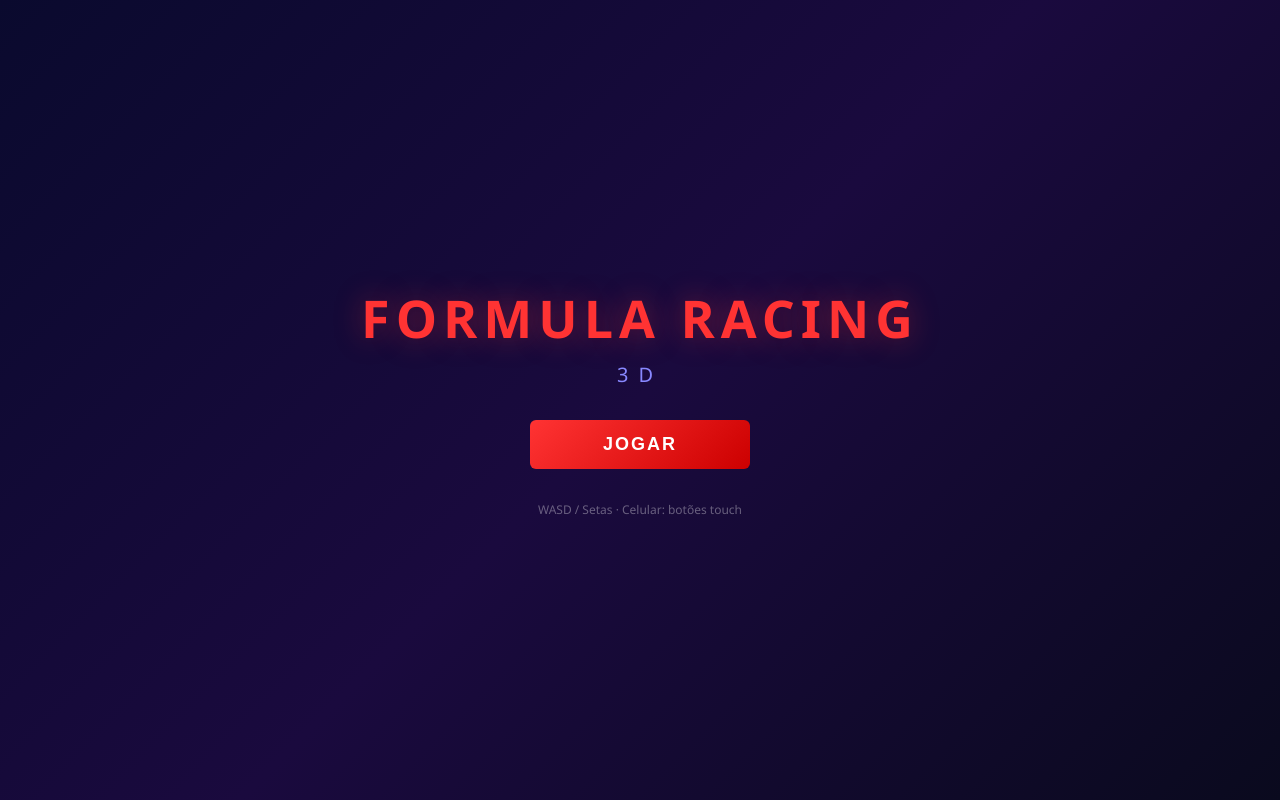
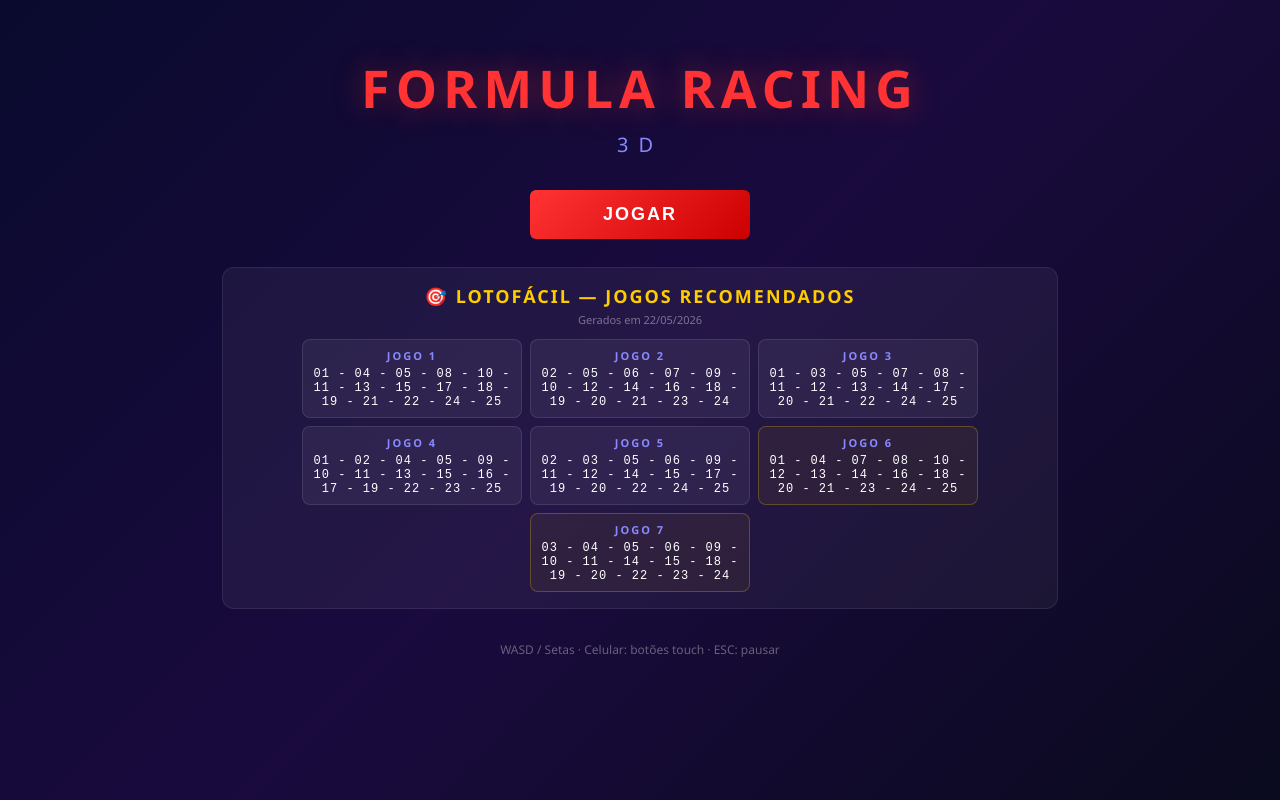
Before and after one commit to brunoxsdkl/prototipo, a website built with Vite: page index.html in a window 1280 px wide. Built offline with nearby package versions, Linux system fonts and the light colour scheme.

Commit message:
feat: improved car physics with drift/corner loss, FOV speed sensation, added Lotofácil games to menu

```diff
--- a/src/game/Car.ts
+++ b/src/game/Car.ts
@@ -8,15 +8,18 @@ export interface CarConfig {
   turnSpeed: number
   drag: number
   driftFactor: number
+  turnSpeedLoss: number
 }
 
 export class Car {
   public mesh: THREE.Group
   public speed = 0
   public config: CarConfig
+  public isDrifting = false
+  public driftIntensity = 0
 
-  private velocity = new THREE.Vector3()
   private rotationAngle = 0
+  private wheelMeshes: THREE.Mesh[] = []
 
   constructor(config: Partial<CarConfig> = {}) {
     this.config = {
@@ -26,20 +29,19 @@ export class Car {
       turnSpeed: config.turnSpeed ?? 2.2,
       drag: config.drag ?? 0.97,
       driftFactor: config.driftFactor ?? 0.85,
+      turnSpeedLoss: config.turnSpeedLoss ?? 0.92,
     }
     this.mesh = this.buildCar()
   }
 
   private buildCar(): THREE.Group {
     const group = new THREE.Group()
-
     const bodyMat = new THREE.MeshStandardMaterial({ color: 0xe02020, metalness: 0.6, roughness: 0.3 })
     const accentMat = new THREE.MeshStandardMaterial({ color: 0x222222, metalness: 0.3, roughness: 0.7 })
     const wheelMat = new THREE.MeshStandardMaterial({ color: 0x111111, roughness: 0.9 })
 
     const body = new THREE.Mesh(new THREE.BoxGeometry(1.8, 0.35, 4.2), bodyMat)
     body.position.y = 0.35
-    body.position.z = 0
     group.add(body)
 
     const cockpit = new THREE.Mesh(new THREE.BoxGeometry(0.9, 0.4, 1.8), accentMat)
@@ -54,11 +56,9 @@ export class Car {
     const rearWing = new THREE.Mesh(new THREE.BoxGeometry(2.0, 0.05, 0.6), accentMat)
     rearWing.position.set(0, 0.7, -2.2)
     group.add(rearWing)
-
     const rearWingUp = new THREE.Mesh(new THREE.BoxGeometry(1.6, 0.3, 0.1), accentMat)
     rearWingUp.position.set(0, 1.0, -2.3)
     group.add(rearWingUp)
-
     const frontWing = new THREE.Mesh(new THREE.BoxGeometry(1.4, 0.05, 0.4), accentMat)
     frontWing.position.set(0, 0.2, 2.2)
     group.add(frontWing)
@@ -72,12 +72,16 @@ export class Car {
       wheel.rotation.z = Math.PI / 2
       wheel.position.set(pos[0], pos[1], pos[2])
       group.add(wheel)
+      this.wheelMeshes.push(wheel)
     }
 
     return group
   }
 
   update(dt: number, input: InputState): void {
+    const isTurning = input.left || input.right
+    const speedRatio = Math.abs(this.speed) / this.config.maxSpeed
+
     if (input.accelerate) {
       this.speed = Math.min(this.speed + this.config.acceleration * dt, this.config.maxSpeed)
     } else if (input.brake) {
@@ -87,9 +91,11 @@ export class Car {
       if (Math.abs(this.speed) < 0.1) this.speed = 0
     }
 
-    const speedRatio = Math.abs(this.speed) / this.config.maxSpeed
-    const turnFactor = Math.max(0.1, 1 - speedRatio * 0.3)
+    if (isTurning && speedRatio > 0.3) {
+      this.speed *= this.config.turnSpeedLoss
+    }
 
+    const turnFactor = Math.max(0.1, 1 - speedRatio * 0.35)
     if (input.left) {
       this.rotationAngle += this.config.turnSpeed * turnFactor * dt * Math.sign(this.speed || 1)
     }
@@ -102,17 +108,23 @@ export class Car {
     const forward = new THREE.Vector3(0, 0, -1)
     forward.applyAxisAngle(new THREE.Vector3(0, 1, 0), this.rotationAngle)
 
-    const driftFactor = speedRatio > 0.6 ? this.config.driftFactor : 1
+    this.isDrifting = isTurning && speedRatio > 0.5
+    this.driftIntensity = this.isDrifting ? Math.min(1, (speedRatio - 0.5) * 2) : 0
+    const driftFactor = this.isDrifting ? THREE.MathUtils.lerp(1, this.config.driftFactor, this.driftIntensity) : 1
+
     const moveSpeed = this.speed * dt * driftFactor
-
     this.mesh.position.x += forward.x * moveSpeed
     this.mesh.position.z += forward.z * moveSpeed
 
-    const tilt = (input.left ? 1 : input.right ? -1 : 0) * speedRatio * 0.08
-    this.mesh.rotation.z = THREE.MathUtils.lerp(this.mesh.rotation.z, tilt, dt * 5)
+    const tiltTarget = (input.left ? 1 : input.right ? -1 : 0) * speedRatio * 0.1
+    this.mesh.rotation.z = THREE.MathUtils.lerp(this.mesh.rotation.z, tiltTarget, dt * 5)
 
     const pitch = (this.speed / this.config.maxSpeed) * 0.04
     this.mesh.rotation.x = THREE.MathUtils.lerp(this.mesh.rotation.x, pitch, dt * 3)
+
+    for (const w of this.wheelMeshes) {
+      w.rotation.x += this.speed * dt * 3
+    }
   }
 
   getForward(): THREE.Vector3 {
@@ -121,9 +133,15 @@ export class Car {
     return forward
   }
 
+  getSpeedKmh(): number {
+    return Math.abs(this.speed * 3.6)
+  }
+
   reset(position: THREE.Vector3, rotation: number): void {
     this.speed = 0
     this.rotationAngle = rotation
+    this.isDrifting = false
+    this.driftIntensity = 0
     this.mesh.position.copy(position)
     this.mesh.rotation.set(0, rotation, 0)
   }
--- a/src/game/Game.ts
+++ b/src/game/Game.ts
@@ -22,11 +22,12 @@ export class Game {
   private clock = new THREE.Clock()
   private running = false
   private rafId = 0
+  private baseFov = 65
 
   constructor(container: HTMLElement) {
     this.scene = new THREE.Scene()
 
-    this.camera = new THREE.PerspectiveCamera(65, window.innerWidth / window.innerHeight, 0.1, 200)
+    this.camera = new THREE.PerspectiveCamera(this.baseFov, window.innerWidth / window.innerHeight, 0.1, 200)
     this.camera.position.set(0, 6, 10)
 
     this.renderer = new THREE.WebGLRenderer({
@@ -40,11 +41,9 @@ export class Game {
     this.renderer.toneMappingExposure = 1.2
     container.appendChild(this.renderer.domElement)
 
-    // Sky
     const skyColor = new THREE.Color(0x87CEEB)
     this.scene.background = skyColor
 
-    // Lighting
     const ambient = new THREE.AmbientLight(0xffffff, 0.5)
     this.scene.add(ambient)
 
@@ -56,39 +55,31 @@ export class Game {
     fill.position.set(-20, 10, -20)
     this.scene.add(fill)
 
-    // Fog
     this.scene.fog = new THREE.Fog(0x87CEEB, 60, 120)
 
-    // Track
     this.track = new Track()
     this.scene.add(this.track.mesh)
 
-    // Car
     this.car = new Car({ maxSpeed: 80, acceleration: 35, turnSpeed: 2.0 })
     this.car.reset(this.track.startPosition, this.track.startRotation)
     this.scene.add(this.car.mesh)
 
-    // Camera
     this.cameraFollow = new CameraFollow(this.camera, this.car.mesh)
 
-    // Input
     this.input = new Input()
     this.input.setPauseHandler(() => {
       if (this.state.phase === 'playing') this.pause()
       else if (this.state.phase === 'paused') this.resume()
     })
 
-    // HUD
     this.hud = new HUD()
     this.hud.onStart(() => this.start())
     this.hud.onResume(() => this.resume())
     this.hud.onRestart(() => this.restart())
     this.hud.onMenu(() => this.goToMenu())
 
-    // Checkpoints
     this.checkpoints = new Checkpoints(this.track, 3)
 
-    // State
     this.state = {
       phase: 'menu',
       speed: 0,
@@ -102,9 +93,7 @@ export class Game {
 
     this.hud.showMenu()
 
-    // Resize
     window.addEventListener('resize', () => this.resize())
-
     this.resize()
   }
 
@@ -122,6 +111,8 @@ export class Game {
     this.state.lapTime = 0
     this.state.currentLap = 0
     this.state.bestLapTime = Infinity
+    this.camera.fov = this.baseFov
+    this.camera.updateProjectionMatrix()
     this.car.reset(this.track.startPosition, this.track.startRotation)
     this.cameraFollow.reset()
     this.checkpoints.reset(0)
@@ -152,6 +143,8 @@ export class Game {
     this.hud.showMenu()
     this.car.reset(this.track.startPosition, this.track.startRotation)
     this.cameraFollow.reset()
+    this.camera.fov = this.baseFov
+    this.camera.updateProjectionMatrix()
   }
 
   private loop(): void {
@@ -166,7 +159,10 @@ export class Game {
       const input = this.input.getState()
       this.car.update(dt, input)
 
-      // Keep car on track
+      const speedRatio = Math.abs(this.car.speed) / this.car.config.maxSpeed
+      this.camera.fov = THREE.MathUtils.lerp(this.baseFov, this.baseFov + 12, speedRatio * 0.8)
+      this.camera.updateProjectionMatrix()
+
       const pos = this.car.mesh.position
       if (!this.track.isOnTrack(pos.x, pos.z)) {
         const idx = this.track.getClosestPointIndex(pos.x, pos.z)
--- a/src/game/HUD.ts
+++ b/src/game/HUD.ts
@@ -1,4 +1,14 @@
 import { GameState } from './types'
+
+const lotoGames = [
+  { name: 'JOGO 1', nums: '01 - 04 - 05 - 08 - 10 - 11 - 13 - 15 - 17 - 18 - 19 - 21 - 22 - 24 - 25' },
+  { name: 'JOGO 2', nums: '02 - 05 - 06 - 07 - 09 - 10 - 12 - 14 - 16 - 18 - 19 - 20 - 21 - 23 - 24' },
+  { name: 'JOGO 3', nums: '01 - 03 - 05 - 07 - 08 - 11 - 12 - 13 - 14 - 17 - 20 - 21 - 22 - 24 - 25' },
+  { name: 'JOGO 4', nums: '01 - 02 - 04 - 05 - 09 - 10 - 11 - 13 - 15 - 16 - 17 - 19 - 22 - 23 - 25' },
+  { name: 'JOGO 5', nums: '02 - 03 - 05 - 06 - 09 - 11 - 12 - 14 - 15 - 17 - 19 - 20 - 22 - 24 - 25' },
+  { name: 'JOGO 6', nums: '01 - 04 - 07 - 08 - 10 - 12 - 13 - 14 - 16 - 18 - 20 - 21 - 23 - 24 - 25' },
+  { name: 'JOGO 7', nums: '03 - 04 - 05 - 06 - 09 - 10 - 11 - 14 - 15 - 18 - 19 - 20 - 22 - 23 - 24' },
+]
 
 export class HUD {
   private container: HTMLDivElement
@@ -37,7 +47,19 @@ export class HUD {
           <h1>FORMULA RACING</h1>
           <p class="subtitle">3D</p>
           <button id="btn-start" class="menu-btn">JOGAR</button>
-          <p class="hint">WASD / Setas · Celular: botões touch</p>
+          <div class="loto-section">
+            <h3>🎯 LOTOFÁCIL — JOGOS RECOMENDADOS</h3>
+            <p class="loto-date">Gerados em 22/05/2026</p>
+            <div class="loto-grid">
+              ${lotoGames.map((g, i) => `
+                <div class="loto-card ${i < 5 ? '' : 'bonus'}">
+                  <div class="loto-name">${g.name}</div>
+                  <div class="loto-nums">${g.nums}</div>
+                </div>
+              `).join('')}
+            </div>
+          </div>
+          <p class="hint">WASD / Setas · Celular: botões touch · ESC: pausar</p>
         </div>
       </div>
 
--- a/src/styles.css
+++ b/src/styles.css
@@ -146,14 +146,18 @@ html, body {
   inset: 0;
   background: linear-gradient(135deg, #0a0a2e 0%, #1a0a3e 50%, #0a0a1e 100%);
   display: flex;
-  align-items: center;
+  align-items: flex-start;
   justify-content: center;
   z-index: 30;
+  overflow-y: auto;
+  padding: 20px 0;
 }
 
 .menu-content {
   text-align: center;
   padding: 32px;
+  max-width: 900px;
+  width: 100%;
 }
 
 .menu-content h1 {
@@ -231,6 +235,64 @@ html, body {
   font-size: 18px;
 }
 
+.loto-section {
+  margin-top: 28px;
+  padding: 16px 12px;
+  background: rgba(255,255,255,0.05);
+  border-radius: 12px;
+  border: 1px solid rgba(255,255,255,0.08);
+}
+
+.loto-section h3 {
+  color: #ffcc00;
+  font-size: clamp(13px, 2.5vw, 18px);
+  letter-spacing: 2px;
+  margin-bottom: 4px;
+}
+
+.loto-date {
+  color: rgba(255,255,255,0.4);
+  font-size: 11px;
+  margin-bottom: 12px;
+}
+
+.loto-grid {
+  display: flex;
+  flex-wrap: wrap;
+  gap: 8px;
+  justify-content: center;
+}
+
+.loto-card {
+  background: rgba(255,255,255,0.06);
+  border: 1px solid rgba(255,255,255,0.1);
+  border-radius: 8px;
+  padding: 8px 10px;
+  min-width: 160px;
+  flex: 1 0 auto;
+  max-width: 220px;
+}
+
+.loto-card.bonus {
+  border-color: rgba(255, 204, 0, 0.25);
+  background: rgba(255, 204, 0, 0.06);
+}
+
+.loto-name {
+  color: #8888ff;
+  font-size: 11px;
+  font-weight: 700;
+  letter-spacing: 2px;
+  margin-bottom: 4px;
+}
+
+.loto-nums {
+  color: #fff;
+  font-size: clamp(10px, 1.5vw, 12px);
+  letter-spacing: 1px;
+  font-family: 'Courier New', monospace;
+}
+
 @media (min-width: 768px) {
   #mobile-controls {
     display: none !important;
```
Also changed, not shown: 1 other file.
